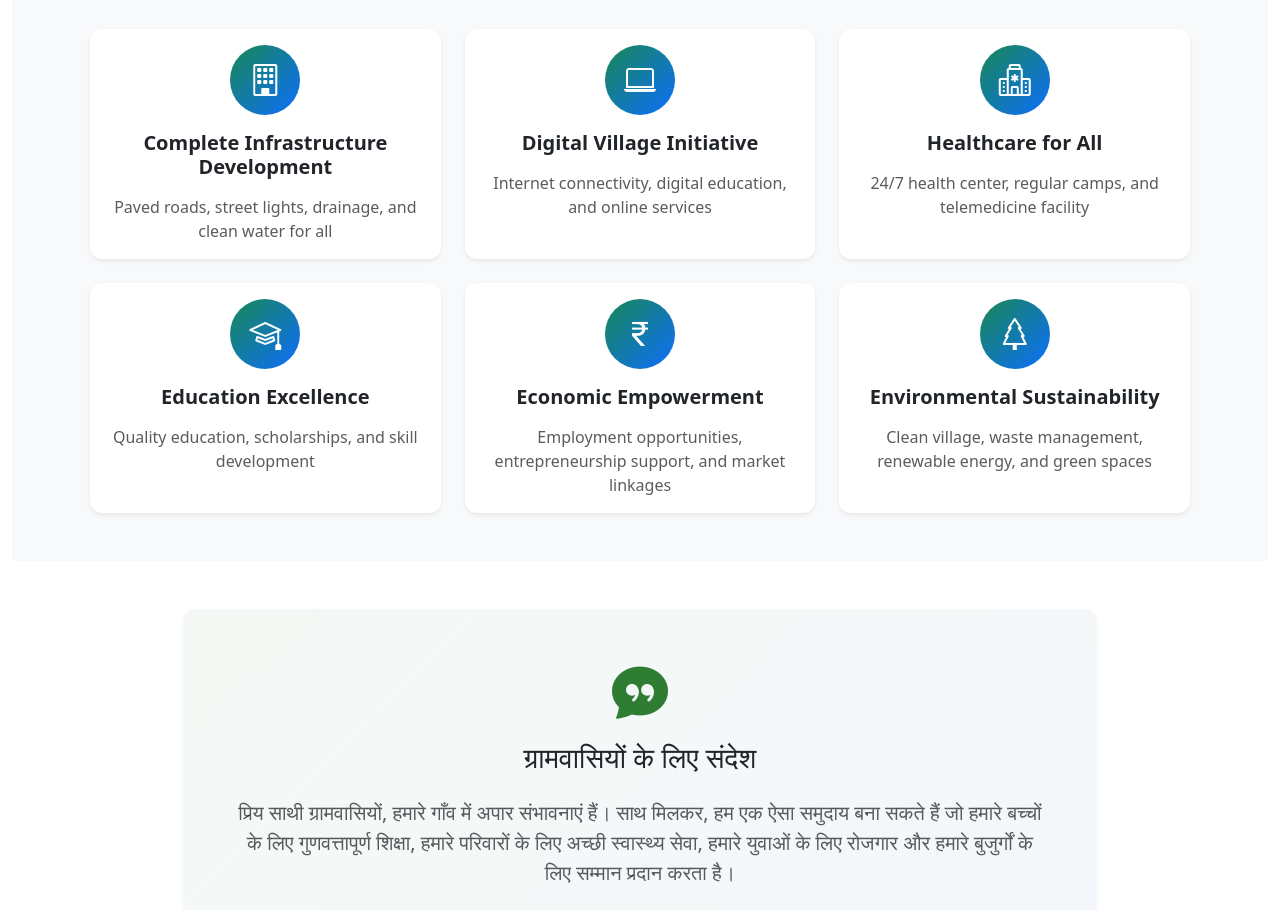
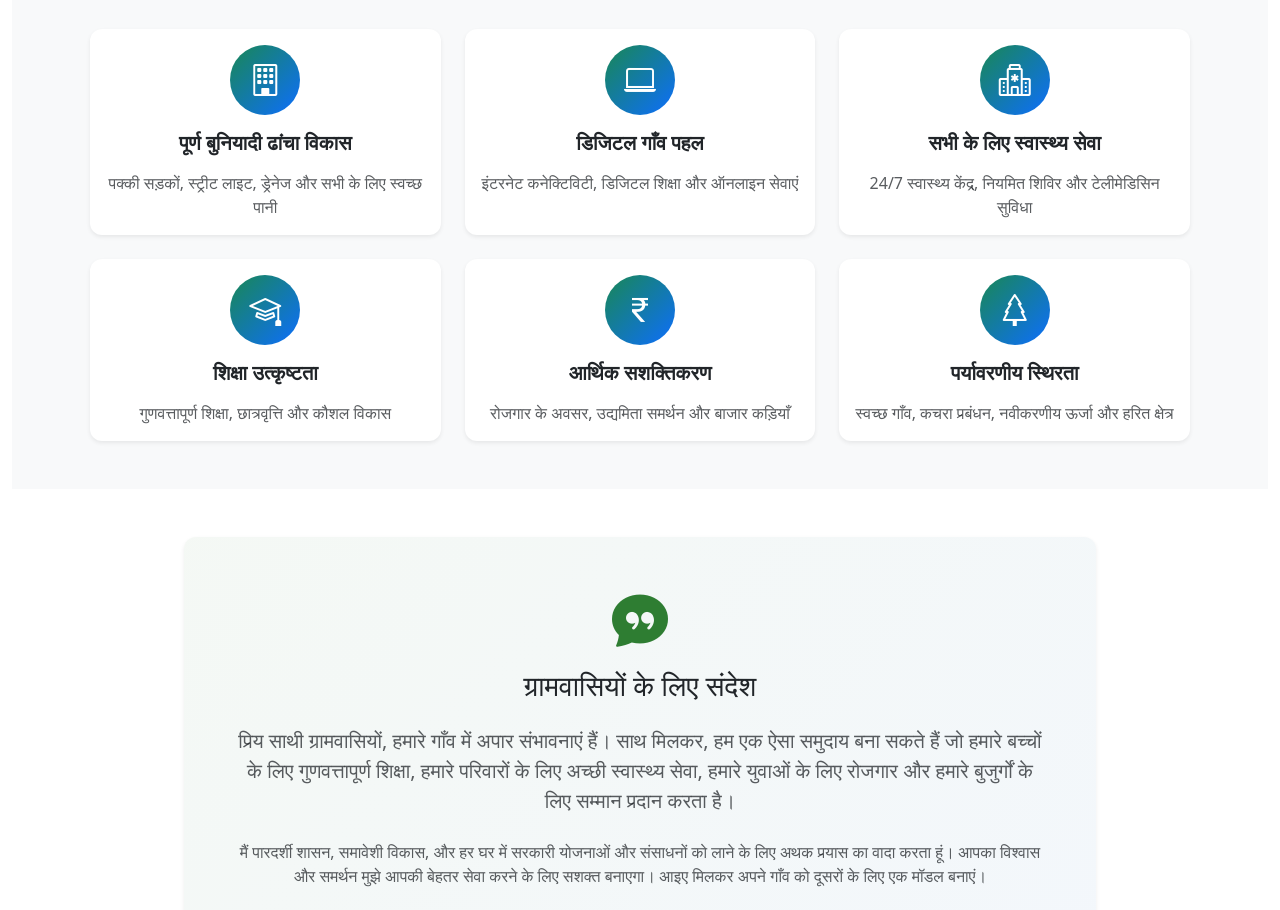
Before and after one commit to forfeeder/village, a React (Create React App) app: page /about-candidate in a window 1280 px wide. Shown: the part 1320-2230 px from the top of the page. Built offline with nearby package versions, Linux system fonts and the light colour scheme.

Commit message:
Make AboutCandidate content translation-driven; add translations (en/hi); add Before/After quicklink

```diff
--- a/src/pages/AboutCandidate.js
+++ b/src/pages/AboutCandidate.js
@@ -6,61 +6,11 @@ import './AboutCandidate.css';
 
 const AboutCandidate = () => {
   const { t } = useLanguage();
-  const qualifications = [
-    'Bachelor of Arts (Political Science) - University',
-    'Master in Public Administration - State University',
-    'Diploma in Rural Development - National Institute',
-    'Certificate in Digital Governance - IIM'
-  ];
-
-  const experience = [
-    { year: '2015-2020', role: 'Gram Panchayat Member', org: 'Village Council' },
-    { year: '2018-2020', role: 'Block Development Committee', org: 'District Administration' },
-    { year: '2020-Present', role: 'Social Worker', org: 'NGO for Rural Development' },
-    { year: '2021-Present', role: 'Youth Coordinator', org: 'State Youth Forum' }
-  ];
-
-  const achievements = [
-    'Successfully implemented digital literacy program in 10 villages',
-    'Led campaign for 100% household toilet coverage',
-    'Initiated women empowerment projects benefiting 500+ women',
-    'Established skill development center training 300+ youth',
-    'Brought government funding of ₹2 Crore for village projects',
-    'Received Best Village Leader Award 2022'
-  ];
-
-  const visionPoints = [
-    {
-      title: 'Complete Infrastructure Development',
-      icon: 'bi-building',
-      description: 'Paved roads, street lights, drainage, and clean water for all'
-    },
-    {
-      title: 'Digital Village Initiative',
-      icon: 'bi-laptop',
-      description: 'Internet connectivity, digital education, and online services'
-    },
-    {
-      title: 'Healthcare for All',
-      icon: 'bi-hospital',
-      description: '24/7 health center, regular camps, and telemedicine facility'
-    },
-    {
-      title: 'Education Excellence',
-      icon: 'bi-mortarboard',
-      description: 'Quality education, scholarships, and skill development'
-    },
-    {
-      title: 'Economic Empowerment',
-      icon: 'bi-currency-rupee',
-      description: 'Employment opportunities, entrepreneurship support, and market linkages'
-    },
-    {
-      title: 'Environmental Sustainability',
-      icon: 'bi-tree',
-      description: 'Clean village, waste management, renewable energy, and green spaces'
-    }
-  ];
+  // Load lists from translations so content is bilingual
+  const qualifications = t('aboutCandidate.qualifications') || [];
+  const experience = t('aboutCandidate.experience') || [];
+  const achievements = t('aboutCandidate.achievements') || [];
+  const visionPoints = t('aboutCandidate.visionPoints') || [];
 
   return (
     <div className="about-candidate-page">
--- a/src/pages/Home.js
+++ b/src/pages/Home.js
@@ -35,6 +35,14 @@ const Home = () => {
       description: t('home.quickLinks.gallery.description'),
       link: '/gallery',
       color: '#FF6F00'
+    }
+    ,
+    {
+      icon: 'bi-arrow-left-right',
+      title: t('home.quickLinks.beforeAfter.title'),
+      description: t('home.quickLinks.beforeAfter.description'),
+      link: '/before-after',
+      color: '#17a2b8'
     }
   ];
 
@@ -130,10 +138,10 @@ const Home = () => {
           <div className="text-center mb-5">
             <div className="section-badge mb-3">
               <i className="bi bi-compass-fill me-2"></i>
-              Quick Access
+              {t('home.highlightsBadge')}
             </div>
-            <h2 className="section-title">Explore Our Platform</h2>
-            <p className="text-muted">Navigate through different sections to discover more</p>
+            <h2 className="section-title">{t('home.highlightsTitle')}</h2>
+            <p className="text-muted">{t('home.highlightsSubtitle')}</p>
           </div>
 
           <Row className="g-4">
--- a/src/translations/hi.json
+++ b/src/translations/hi.json
@@ -42,6 +42,11 @@
       "gallery": {
         "title": "गैलरी",
         "description": "हमारे गाँव के जीवन और उत्सवों की दृश्य यात्रा"
+      }
+      ,
+      "beforeAfter": {
+        "title": "पहले/बाद",
+        "description": "गाँव भर के पहले और बाद के परिवर्तनों की तुलना करें"
       }
     },
     "ctaTitle": "हमारे गाँव के विकास यात्रा में शामिल हों",
@@ -199,6 +204,26 @@
   "aboutCandidate": {
     "heroSubtitle": "समुदाय की सेवा करने और सकारात्मक बदलाव लाने के लिए प्रतिबद्ध",
     "introBadge": "परिचय",
+    "qualifications": [
+      "स्नातक (राजनीति शास्त्र) - विश्वविद्यालय",
+      "स्नातकोत्तर सार्वजनिक प्रशासन - राज्य विश्वविद्यालय",
+      "ग्रामीण विकास में डिप्लोमा - राष्ट्रीय संस्थान",
+      "डिजिटल गवर्नेंस में प्रमाणपत्र - IIM"
+    ],
+    "experience": [
+      { "year": "2015-2020", "role": "ग्राम पंचायत सदस्य", "org": "ग्राम परिषद" },
+      { "year": "2018-2020", "role": "ब्लॉक विकास समिति", "org": "जिला प्रशासन" },
+      { "year": "2020-प्रसन्ट", "role": "समाजसेवी", "org": "ग्रामीण विकास एनजीओ" },
+      { "year": "2021-प्रसन्ट", "role": "युवा समन्वयक", "org": "राज्य युवा मंच" }
+    ],
+    "achievements": [
+      "10 गाँवों में डिजिटल साक्षरता कार्यक्रम सफलतापूर्वक लागू किया",
+      "100% घरों के टॉयलेट कवरेज के लिए अभियान का नेतृत्व किया",
+      "500+ महिलाओं के लाभ के लिए महिला सशक्तिकरण परियोजनाओं की शुरुआत की",
+      "300+ युवाओं को प्रशिक्षित करने वाला कौशल विकास केंद्र स्थापित किया",
+      "गाँव परियोजनाओं के लिए ₹2 करोड़ सरकारी अनुदान लाया",
+      "बेस्ट विलेज लीडर अवार्ड 2022 प्राप्त किया"
+    ],
     "candidateName": "अमन सिंह",
     "tagline": "समुदाय की सेवा करना, भविष्य का निर्माण करना",
     "introText1": "इस गाँव में पैदा हुए और पले-बढ़े, मैंने हमारे समुदाय के सामने आने वाली चुनौतियों और अवसरों दोनों को देखा है। मैं अपनी समृद्ध सांस्कृतिक विरासत को संरक्षित करते हुए हमारे गाँव को प्रगति के मॉडल में बदलने के लिए समर्पित हूं।",
@@ -212,6 +237,14 @@
     "visionBadge": "दृष्टि और मिशन",
     "visionTitle": "हमारा विकास रोडमैप",
     "visionSubtitle": "गाँव परिवर्तन के छह स्तंभ",
+    "visionPoints": [
+      { "title": "पूर्ण बुनियादी ढांचा विकास", "icon": "bi-building", "description": "पक्की सड़कों, स्ट्रीट लाइट, ड्रेनेज और सभी के लिए स्वच्छ पानी" },
+      { "title": "डिजिटल गाँव पहल", "icon": "bi-laptop", "description": "इंटरनेट कनेक्टिविटी, डिजिटल शिक्षा और ऑनलाइन सेवाएं" },
+      { "title": "सभी के लिए स्वास्थ्य सेवा", "icon": "bi-hospital", "description": "24/7 स्वास्थ्य केंद्र, नियमित शिविर और टेलीमेडिसिन सुविधा" },
+      { "title": "शिक्षा उत्कृष्टता", "icon": "bi-mortarboard", "description": "गुणवत्तापूर्ण शिक्षा, छात्रवृत्ति और कौशल विकास" },
+      { "title": "आर्थिक सशक्तिकरण", "icon": "bi-currency-rupee", "description": "रोजगार के अवसर, उद्यमिता समर्थन और बाजार कड़ियाँ" },
+      { "title": "पर्यावरणीय स्थिरता", "icon": "bi-tree", "description": "स्वच्छ गाँव, कचरा प्रबंधन, नवीकरणीय ऊर्जा और हरित क्षेत्र" }
+    ],
     "messageBadge": "ग्रामवासियों के लिए संदेश",
     "messageTitle": "ग्रामवासियों के लिए संदेश",
     "messageText1": "प्रिय साथी ग्रामवासियों, हमारे गाँव में अपार संभावनाएं हैं। साथ मिलकर, हम एक ऐसा समुदाय बना सकते हैं जो हमारे बच्चों के लिए गुणवत्तापूर्ण शिक्षा, हमारे परिवारों के लिए अच्छी स्वास्थ्य सेवा, हमारे युवाओं के लिए रोजगार और हमारे बुजुर्गों के लिए सम्मान प्रदान करता है।",
```
Also changed, not shown: src/translations/en.json (+33 -0 lines).
